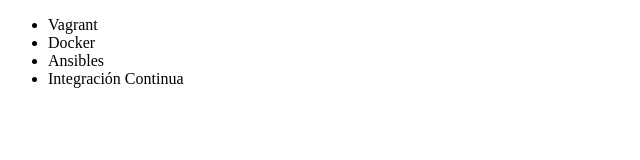
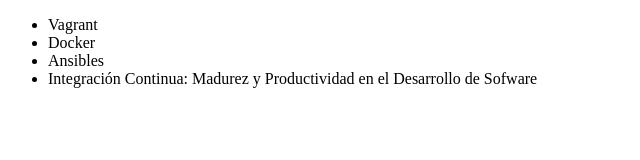
Before and after one commit to Edwardr04/Alura-Git, a plain HTML site: page index.html in a window 1280 px wide. Shown: the whole page, without its empty margins (0-640 px from the left). Drawn offline with Linux system fonts and the light colour scheme.

Commit message:
Renombrando curso de Intergración Contínua

```diff
--- a/index.html
+++ b/index.html
@@ -9,7 +9,7 @@
             <li>Vagrant</li>
             <li>Docker</li>
             <li>Ansibles</li>
-            <li>Integración Continua</li>
+            <li>Integración Continua: Madurez y Productividad en el Desarrollo de Sofware</li>
         </ul>
     </body>
 </html>
```
